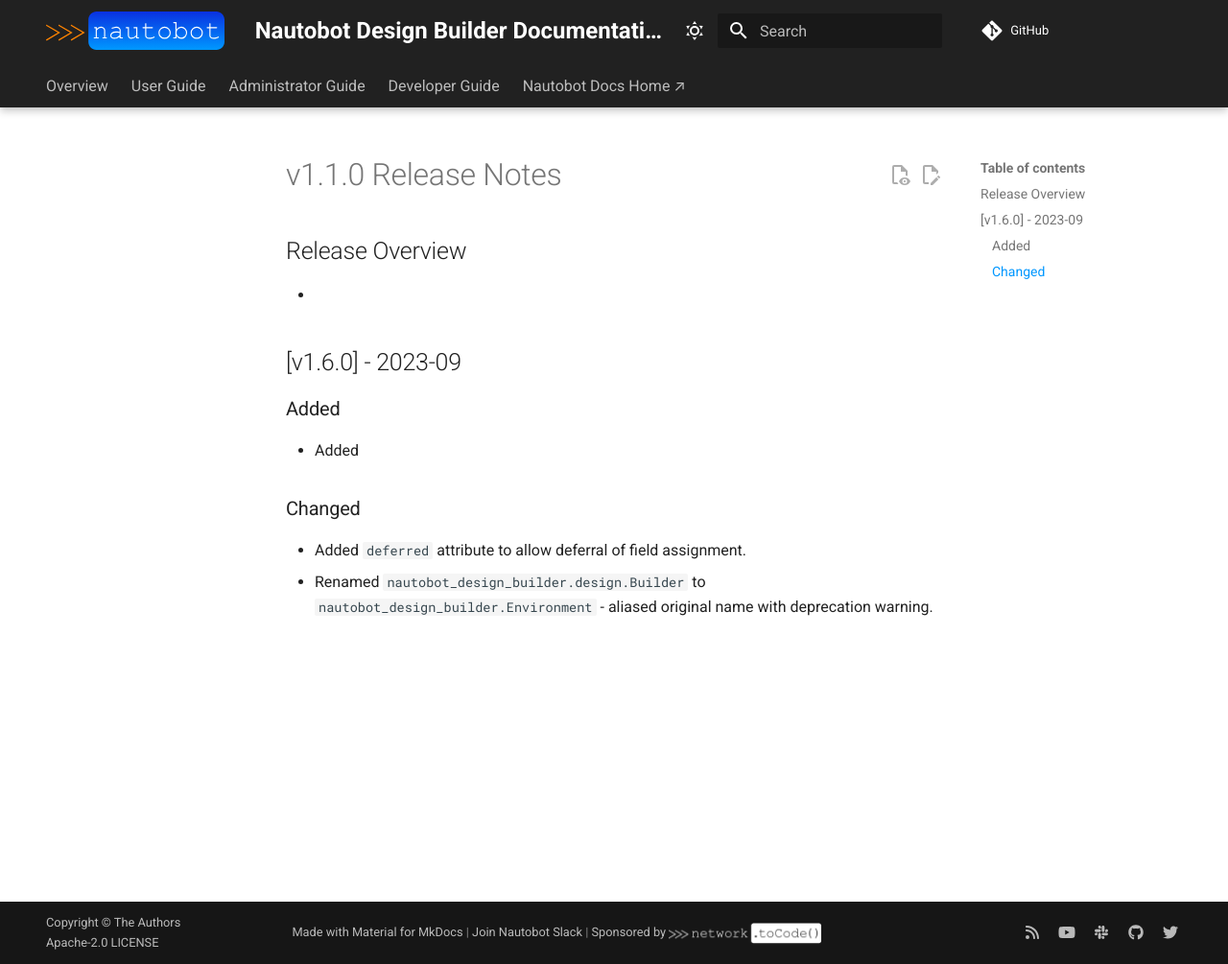
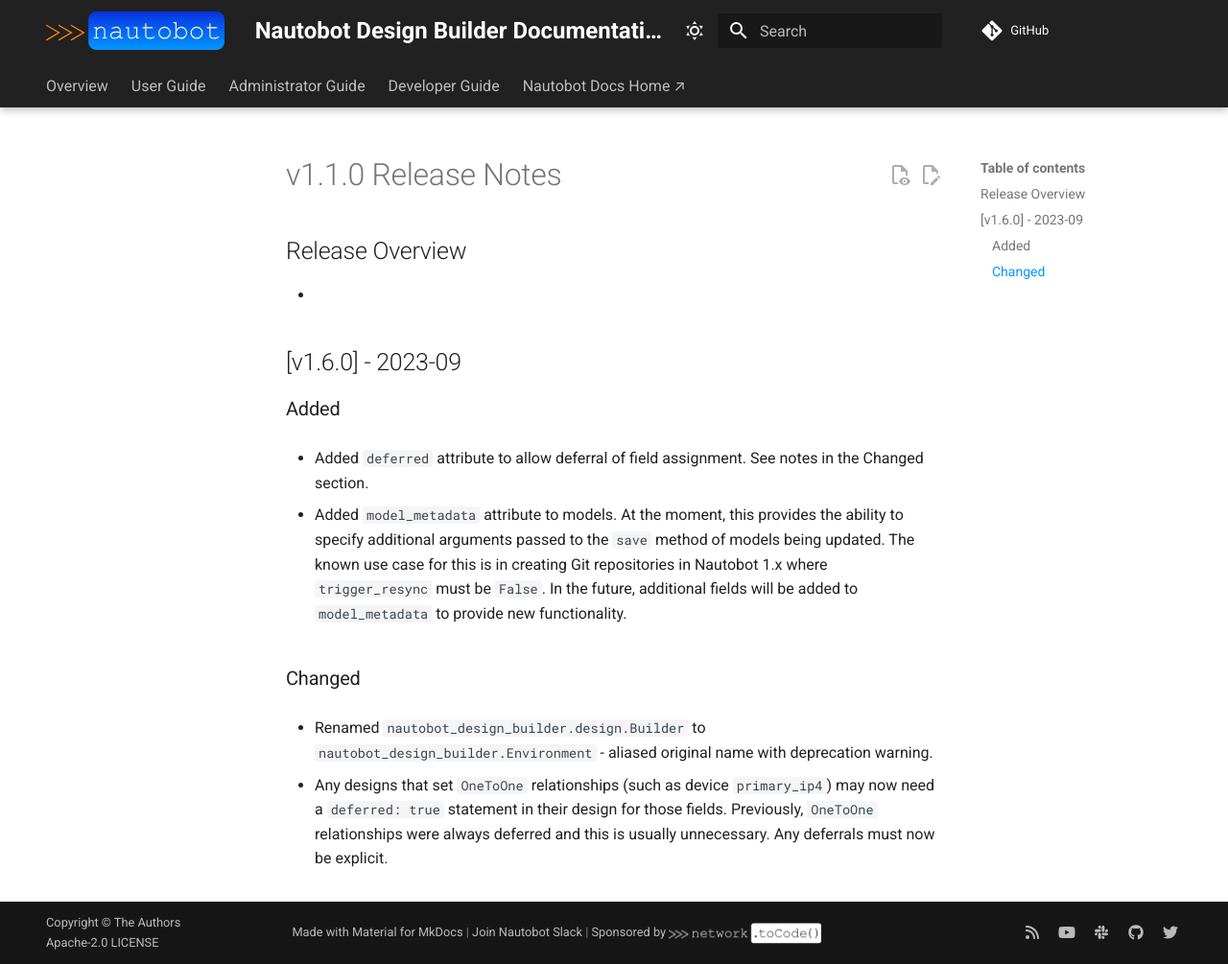
Before and after one commit to nautobot/nautobot-app-design-builder, an MkDocs documentation site: the page built from docs/admin/release_notes/version_1.1.md, in a window 1280 px wide and 1005 px high. Shown: the whole window at 96% size. Built offline with MkDocs 1.6.1 and Material for MkDocs 9.7.7, drawn with Linux system fonts in a browser that asks for light colours; comment, search, counter and statistics services are not loaded.

Commit message:
fix: Provides a way to specify save arguments (#121)
This change allows passing arguments to model `save` methods. The specific fix is for creating Git repositories where `trigger_resync=False` must be passed to the `save()` method.

Fixes #39

```diff
--- a/docs/admin/release_notes/version_1.1.md
+++ b/docs/admin/release_notes/version_1.1.md
@@ -4,14 +4,16 @@
 
 -
 
-
 ## [v1.6.0] - 2023-09
 
 ### Added
 
-- Added
+- Added `deferred` attribute to allow deferral of field assignment. See notes in the Changed section.
+
+- Added `model_metadata` attribute to models. At the moment, this provides the ability to specify additional arguments passed to the `save` method of models being updated. The known use case for this is in creating Git repositories in Nautobot 1.x where `trigger_resync` must be `False`. In the future, additional fields will be added to `model_metadata` to provide new functionality.
 
 ### Changed
 
-- Added `deferred` attribute to allow deferral of field assignment.
 - Renamed `nautobot_design_builder.design.Builder` to `nautobot_design_builder.Environment` - aliased original name with deprecation warning.
+
+- Any designs that set `OneToOne` relationships (such as device `primary_ip4`) may now need a `deferred: true` statement in their design for those fields. Previously, `OneToOne` relationships were always deferred and this is usually unnecessary. Any deferrals must now be explicit.
```
Also changed, not shown: 4 other files.
